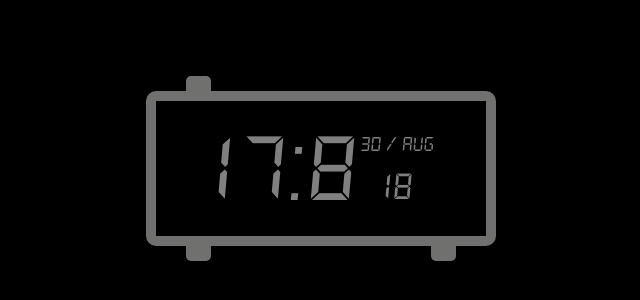
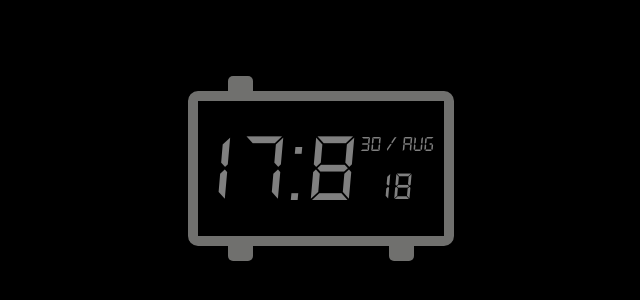
Before and after one commit to MarioMLCR/digital-clock, a plain HTML site: page index.html in a window 1280 px wide. Shown: the part 232-532 px from the top of the page, without its empty margins (319-959 px from the left). Drawn offline with nearby package versions, Linux system fonts and the light colour scheme; files that its build step writes are made by us from their sources.

Commit message:
Update _generals.sass

```diff
--- a/src/sass/components/_generals.sass
+++ b/src/sass/components/_generals.sass
@@ -17,9 +17,9 @@ body
     align-items: center
 
     .clock
+        min-width: 110px
         z-index: 10
         position: relative
-        width: 350px
         border: 10px solid rgba(#DFE0DC, .5)
         border-radius: 10px
         padding: 10px
```
